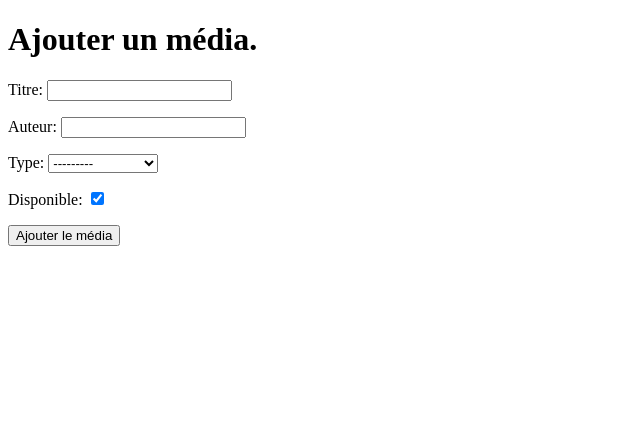
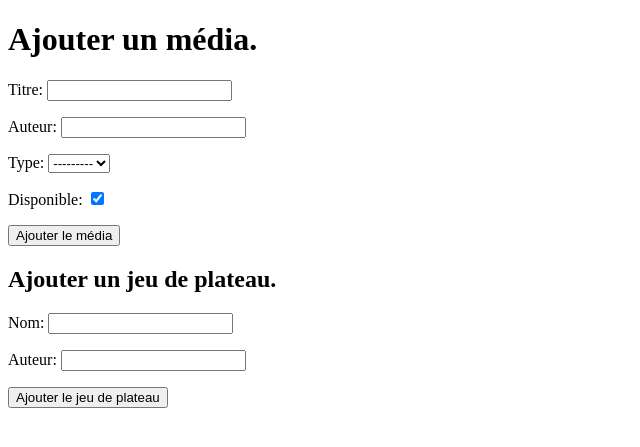
Before and after one commit to Teakz9/N-L-N-M, a Django app: page /bibliothecaires/ajoutmedia/ in a window 1280 px wide. Shown: the part 34-481 px from the top of the page, without its empty margins (0-640 px from the left). Run offline with Django 5.2, Linux system fonts and the light colour scheme.

Commit message:
Model des médias corrigé + fonctionnalité pour supprimer des membres fonctionnelle

```diff
--- a/mediatheque/bibliothecaires/forms.py
+++ b/mediatheque/bibliothecaires/forms.py
@@ -1,5 +1,5 @@
 from django import forms
-from .models import Membre, Media
+from .models import Membre, Media, JeuDePlateau
 
 
 class Creationmembre(forms.Form):
@@ -17,3 +17,9 @@ class Creationmedia(forms.ModelForm):
     class Meta:
         model = Media
         fields = ['titre', 'auteur', 'type', 'disponible']
+
+
+class Creationjeudeplateau(forms.ModelForm):
+    class Meta:
+        model = JeuDePlateau
+        fields = ['nom', 'auteur']
--- a/mediatheque/bibliothecaires/models.py
+++ b/mediatheque/bibliothecaires/models.py
@@ -11,10 +11,14 @@ class Media(models.Model):
         ('Livre', 'Livre'),
         ('CD', 'CD'),
         ('DVD', 'DVD'),
-        ('Jeu de plateau', 'Jeu de plateau'),
     ]
 
     titre = models.CharField(max_length=150)
     auteur = models.CharField(max_length=150)
     type = models.CharField(max_length=50, choices=TYPE_CHOICES)
     disponible = models.BooleanField(default=True)
+
+
+class JeuDePlateau(models.Model):
+    nom = models.CharField(max_length=150)
+    auteur = models.CharField(max_length=150)
--- a/mediatheque/bibliothecaires/templates/bibliothecaires/ajoutmedia.html
+++ b/mediatheque/bibliothecaires/templates/bibliothecaires/ajoutmedia.html
@@ -13,8 +13,15 @@
     <h1>Ajouter un média.</h1>
     <form action="" method="post" novalidate>
         {% csrf_token %}
-        {{creationMedia.as_p}}
+        {{media_form.as_p}}
         <input type="submit" value="Ajouter le média">
+    </form>
+
+    <h2>Ajouter un jeu de plateau.</h2>
+    <form action="" method="post" novalidate>
+        {% csrf_token %}
+        {{jeu_form.as_p}}
+        <input type="submit" value="Ajouter le jeu de plateau">
     </form>
 </body>
 </html>
--- a/mediatheque/bibliothecaires/templates/bibliothecaires/listemedia.html
+++ b/mediatheque/bibliothecaires/templates/bibliothecaires/listemedia.html
@@ -20,5 +20,11 @@
             {% endfor %}
         </ul>
     {% endfor %}
+    <h2>Jeux de Plateau</h2>
+    <ul>
+        {% for jeu in jeux_de_plateau %}
+            <li>{{jeu.nom}} - {{jeu.auteur}}</li>
+        {% endfor %}
+    </ul>
 </body>
 </html>
--- a/mediatheque/bibliothecaires/templates/bibliothecaires/listemembre.html
+++ b/mediatheque/bibliothecaires/templates/bibliothecaires/listemembre.html
@@ -14,7 +14,10 @@
     <ul>
         {% for membre in membres %}
         <li>Nom : {{membre.nom}} - Prénom : {{membre.prenom}}
-            <a href="{% url 'modifier_membre' membre.id %}">Modifier</a></li>
+            <a href="{% url 'modifier_membre' membre.id %}">Modifier</a>
+            <span> - </span>
+            <a href="{% url 'supprimer_membre' membre.id %}">Supprimer</a>
+        </li>
         {% endfor %}
     </ul>
 </body>
--- a/mediatheque/bibliothecaires/urls.py
+++ b/mediatheque/bibliothecaires/urls.py
@@ -6,6 +6,7 @@ urlpatterns = [
     path('ajoutmembre/', views.ajoutmembre, name="ajout_membre"),
     path('listemembre/', views.listemembres, name="liste_membre"),
     path('modifiermembre/<int:id>/', views.modifiermembre, name="modifier_membre"),
+    path('supprimermembre/<int:id>/', views.supprimermembre, name="supprimer_membre"),
     path('listemedia/', views.liste_media, name="liste_media"),
     path('ajoutmedia/', views.ajoutmedia, name="ajout_media"),
 ]
--- a/mediatheque/bibliothecaires/views.py
+++ b/mediatheque/bibliothecaires/views.py
@@ -1,6 +1,6 @@
-from django.shortcuts import get_object_or_404, render
-from .forms import Creationmembre, Modifiermembre, Creationmedia
-from .models import Membre, Media
+from django.shortcuts import get_object_or_404, render, redirect
+from .forms import Creationmembre, Modifiermembre, Creationmedia, Creationjeudeplateau
+from .models import Membre, Media, JeuDePlateau
 
 
 def index(request):
@@ -49,28 +49,44 @@ def modifiermembre(request, id):
                       )
 
 
+def supprimermembre(request, id):
+    membre = get_object_or_404(Membre, pk=id)
+    membre.delete()
+    return redirect('liste_membre')
+
+
 def liste_media(request):
-    medias = Media.objects.all()
+    medias = Media.objects.all().order_by('type')
+    jeux_de_plateau = JeuDePlateau.objects.all()
+
     medias_by_type = {}
-
     for media in medias:
         if media.type not in medias_by_type:
             medias_by_type[media.type] = []
         medias_by_type[media.type].append(media)
 
-    return render(request, 'bibliothecaires/listemedia.html', {'medias_by_type': medias_by_type})
+    return render(request, 'bibliothecaires/listemedia.html', {
+        'medias_by_type': medias_by_type,
+        'jeux_de_plateau': jeux_de_plateau})
 
 
 def ajoutmedia(request):
     if request.method == 'POST':
-        creationmedia = Creationmedia(request.POST)
-        if creationmedia.is_valid():
-            creationmedia.save()
-            return render(request,
-                          'bibliothecaires/ajoutmedia.html',
-                          {'creationMedia': creationmedia})
+        media_form = Creationmedia(request.POST)
+        jeu_form = Creationjeudeplateau(request.POST)
+
+        if media_form.is_valid():
+            media_form.save()
+            return redirect('liste_media')
+
+        if jeu_form.is_valid():
+            jeu_form.save()
+            return redirect('liste_media')
     else:
-        creationmedia = Creationmedia()
-        return render(request,
-                      'bibliothecaires/ajoutmedia.html',
-                      {'creationMedia': creationmedia})
+        media_form = Creationmedia()
+        jeu_form = Creationjeudeplateau()
+
+    return render(request, 'bibliothecaires/ajoutmedia.html', {
+        'media_form': media_form,
+        'jeu_form': jeu_form,
+    })
```
Also changed, not shown: mediatheque/bibliothecaires/migrations/0003_jeudeplateau_alter_media_type.py (added), 1 other file.
